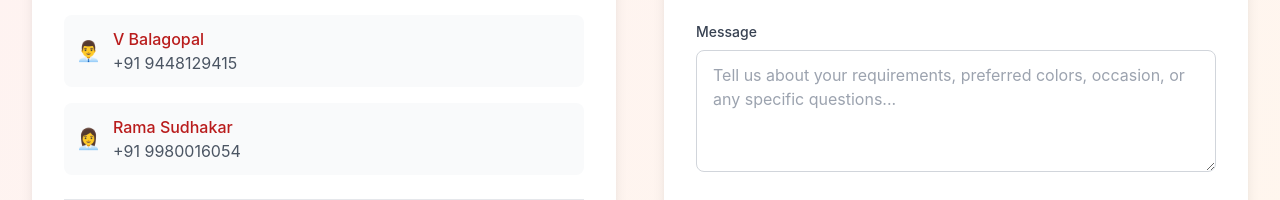
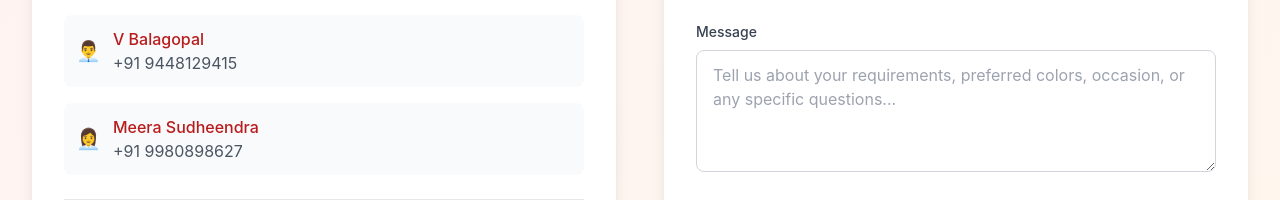
Before and after one commit to adithya0727/sriguru-fabrics, a React (Create React App) app: page / in a window 1280 px wide. Shown: the part 5696-5896 px from the top of the page. Built offline with nearby package versions, Linux system fonts and the light colour scheme.

Commit message:
Update Contact.js

```diff
--- a/src/components/Contact.js
+++ b/src/components/Contact.js
@@ -11,7 +11,7 @@ const Contact = () => {
   const contacts = [
     { name: "Sandhya B", phone: "+91 9663733683", emoji: "👩‍💼" },
     { name: "V Balagopal", phone: "+91 9448129415", emoji: "👨‍💼" },
-    { name: "Rama Sudhakar", phone: "+91 9980016054", emoji: "👩‍💼" }
+    { name: "Meera Sudheendra", phone: "+91 9980898627", emoji: "👩‍💼" }
   ];
 
   const handleInputChange = (e) => {
```
